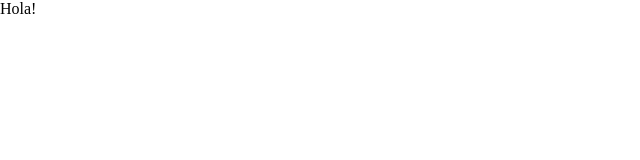
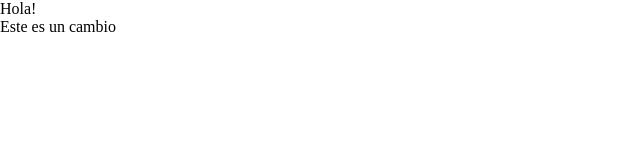
Before and after one commit to jotaeme28/firstTest, a plain HTML site: page index.html in a window 1280 px wide. Shown: the full height of the page, 0-640 px from the left. Drawn offline with Linux system fonts and the light colour scheme.

Commit message:
This is a change, I just added a new <p>

```diff
--- a/index.html
+++ b/index.html
@@ -16,6 +16,7 @@
     <div id="loader"></div>
     <div class="banner bannerSize" style="display: block">
     	<p>Hola!</p>
+    	<p>Este es un cambio</p>
     	<div id="btnExit" class="bannerSize"></div>
 	</div>
 	<script type="text/javascript" src="script.js"></script>
```
